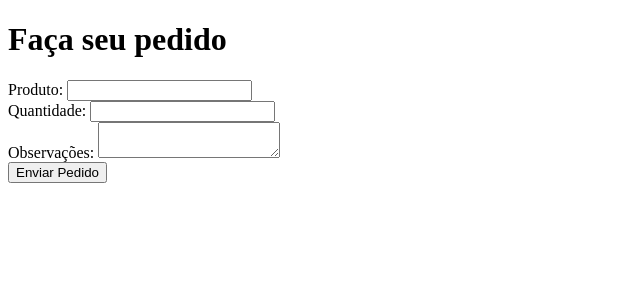
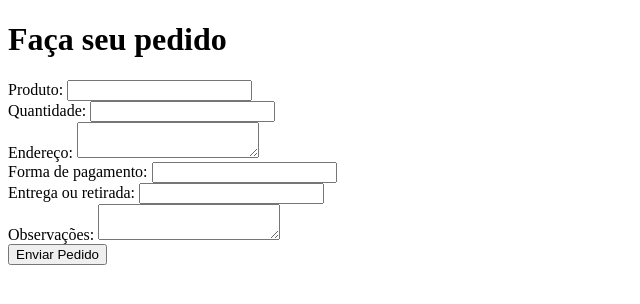
Before and after one commit to Amandadss2307/pizzaria-ads, a PHP site: page /pedidos/pedidos.php in a window 1280 px wide. Shown: the top 304 px of the page, without its empty margins (0-640 px from the left). Run offline with PHP 8.4, Linux system fonts and the light colour scheme; the visitor is signed in with stand-in values (Sample User, id 1).

Commit message:
Alterações em pedidos

```diff
--- a/pages/pedidos/pedidos.php
+++ b/pages/pedidos/pedidos.php
@@ -6,6 +6,9 @@ require('../../controller/connections/connection.php');
 if ($_SERVER["REQUEST_METHOD"] == "POST") {
     $produto = $_POST['produto'];
     $quantidade = $_POST['quantidade'];
+    $endereco_entrega = $_POST['endereco_entrega'];
+    $forma_pagamento = $_POST['forma_pagamento'];
+    $tipo_entrega = $_POST['tipo_entrega'];
     $observacoes = $_POST['observacoes'];
 
     echo "Pedido Recebido:<br>";
@@ -25,11 +28,20 @@ if ($_SERVER["REQUEST_METHOD"] == "POST") {
 <body>
     <h1>Faça seu pedido</h1>
     <form action="../../controller/scripts/cadastroPedido.php" method="POST">
-        <label for="produto">Produto:</label>
-        <input type="text" name="produto" id="produto" required><br>
+        <label for="pedido">Produto:</label>
+        <input type="text" name="pedido" id="pedido" required><br>
 
         <label for="quantidade">Quantidade:</label>
         <input type="number" name="quantidade" id="quantidade" required><br>
+
+        <label for="endereço de entrega"> Endereço:</label>
+        <textarea name="endereço de entrega" id="endereco_entrega"></textarea><br>
+
+        <label for="forma de pagamento">Forma de pagamento:</label>
+        <input type="number" name="forma de pagamento" id="forma_pagamento" required><br>
+
+        <label for="tipo de entrega">Entrega ou retirada:</label>
+        <input type="text" name="entrega ou retirada" id="tipo_entrega" required><br>
 
         <label for="observacoes">Observações:</label>
         <textarea name="observacoes" id="observacoes"></textarea><br>
```
